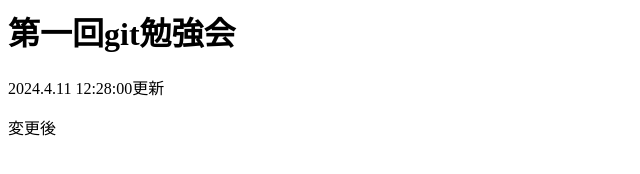
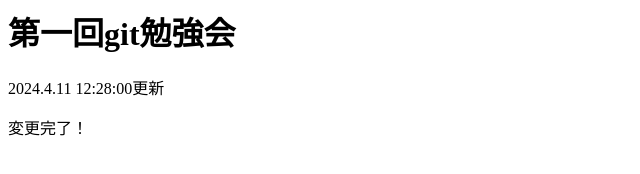
Before and after one commit to uchida-web-ad/git_practice_repo, a plain HTML site: page workshop/ito/index.html in a window 1280 px wide. Shown: the full height of the page, 0-640 px from the left. Drawn offline with Linux system fonts and the light colour scheme.

Commit message:
文字が間違っていたので修正

```diff
--- a/workshop/ito/index.html
+++ b/workshop/ito/index.html
@@ -1,3 +1,3 @@
 <h1>第一回git勉強会</h1>
 <p>2024.4.11 12:28:00更新</p>
-<p>変更後</p>
+<p>変更完了！</p>
```
